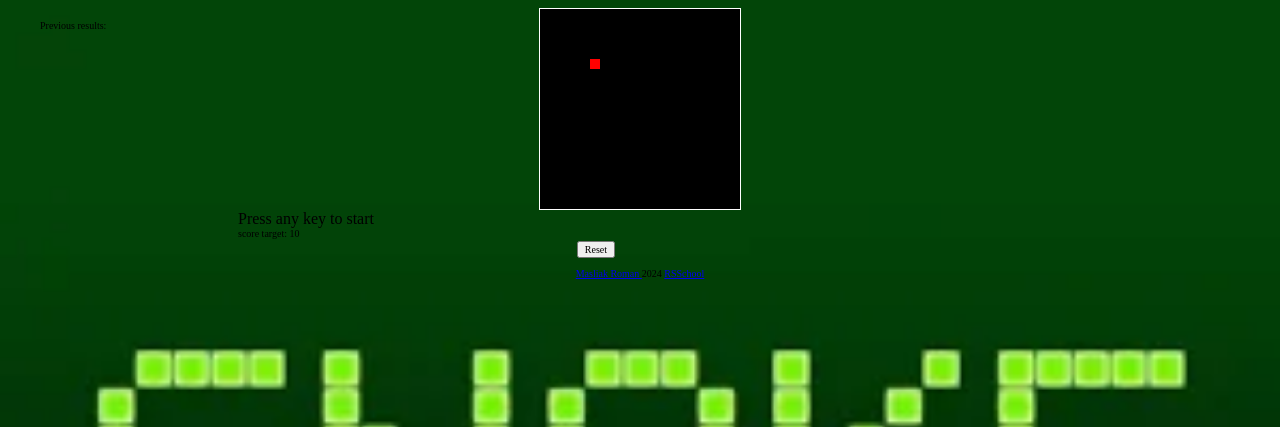
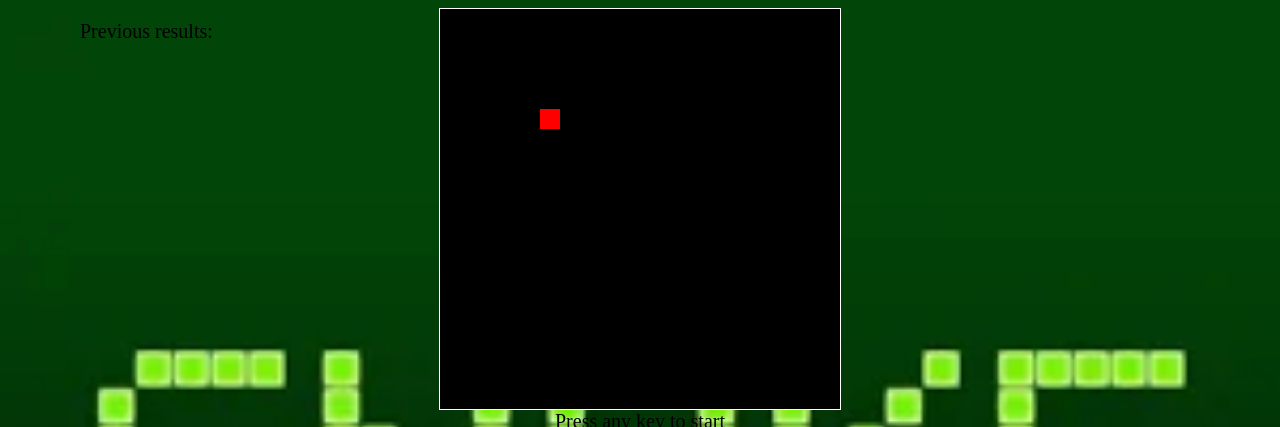
Before and after one commit to Maslyak3/Random-Game, a plain HTML site: page Index.html in a window 1280 px wide. Shown: the top 427 px of the page. Drawn offline with Linux system fonts and the light colour scheme; a web font is replaced by a local one.

Commit message:
feat: change canvas size

```diff
--- a/index.js
+++ b/index.js
@@ -3,9 +3,9 @@ const ctx = canvas.getContext('2d');
 let score = document.querySelector(".score");
 const reset = document.querySelector('.reset')
 let scoreCount = 0;
-const gridSize = 10;
-canvas.width = 200;
-canvas.height = 200;
+const gridSize = 20;
+canvas.width = 400;
+canvas.height = 400;
 const squareAmount = canvas.width / gridSize;
 let previousResults = document.querySelector('.previous-results');
 let stringResults = localStorage.getItem('statistic');
--- a/style.css
+++ b/style.css
@@ -3,17 +3,18 @@ canvas {
     display: block;
     margin: auto;
     border: 1px solid #fff;
-    width: 200px;
-    height: 200px;
+    width: 400px;
+    height: 400px;
 }
 .score {
     font-family: bungee spice;
-    margin-left: 230px;
+    text-align: center;
+    font-size: 20px;
 }
 .target {
     font-family: bungee spice;
-    margin-left: 230px;
-    font-size: 10px;
+    text-align: center;
+    font-size: 30px;
 }
 html {
     background-image: url(src/background2.webp);
@@ -21,20 +22,21 @@ html {
 }
 footer {
     text-align: center;
-    margin-top: 10px;
-    font-size: 10px;
+    margin-top: 30px;
+    font-size: 20px;
 
 }
 .previous-results {
     font-family: bungee spice;
-    font-size: 10px;
+    font-size: 20px;
     position: absolute;
     top: 20px;
-    left: 40px;
+    left: 80px;
     white-space: pre-line;
     }
 .reset {
-    margin-left: 45%;
+    display: block;
+    margin: 0 auto;
     font-family: bungee spice;
-    font-size: 10px;
+    font-size: 20px;
 }
```
